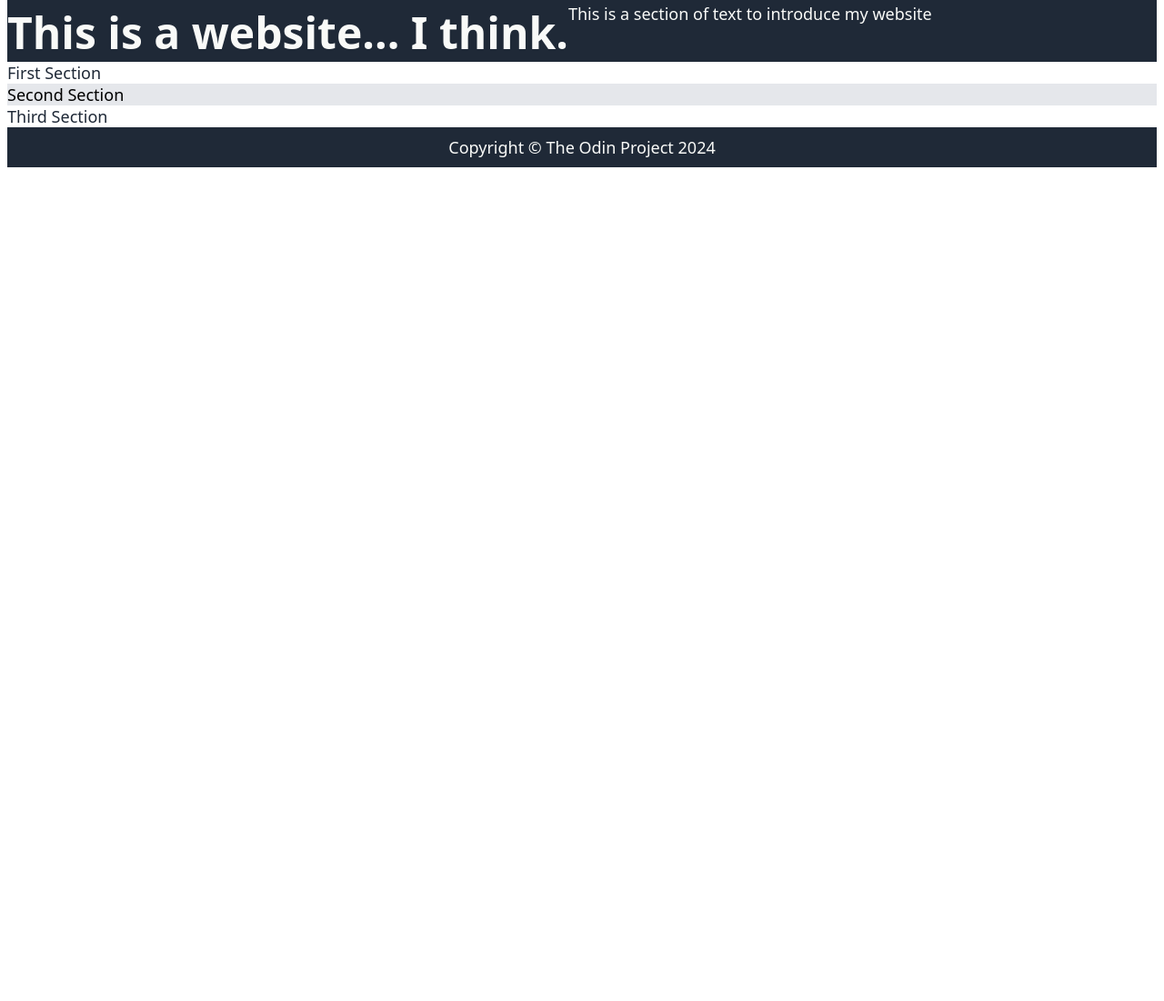
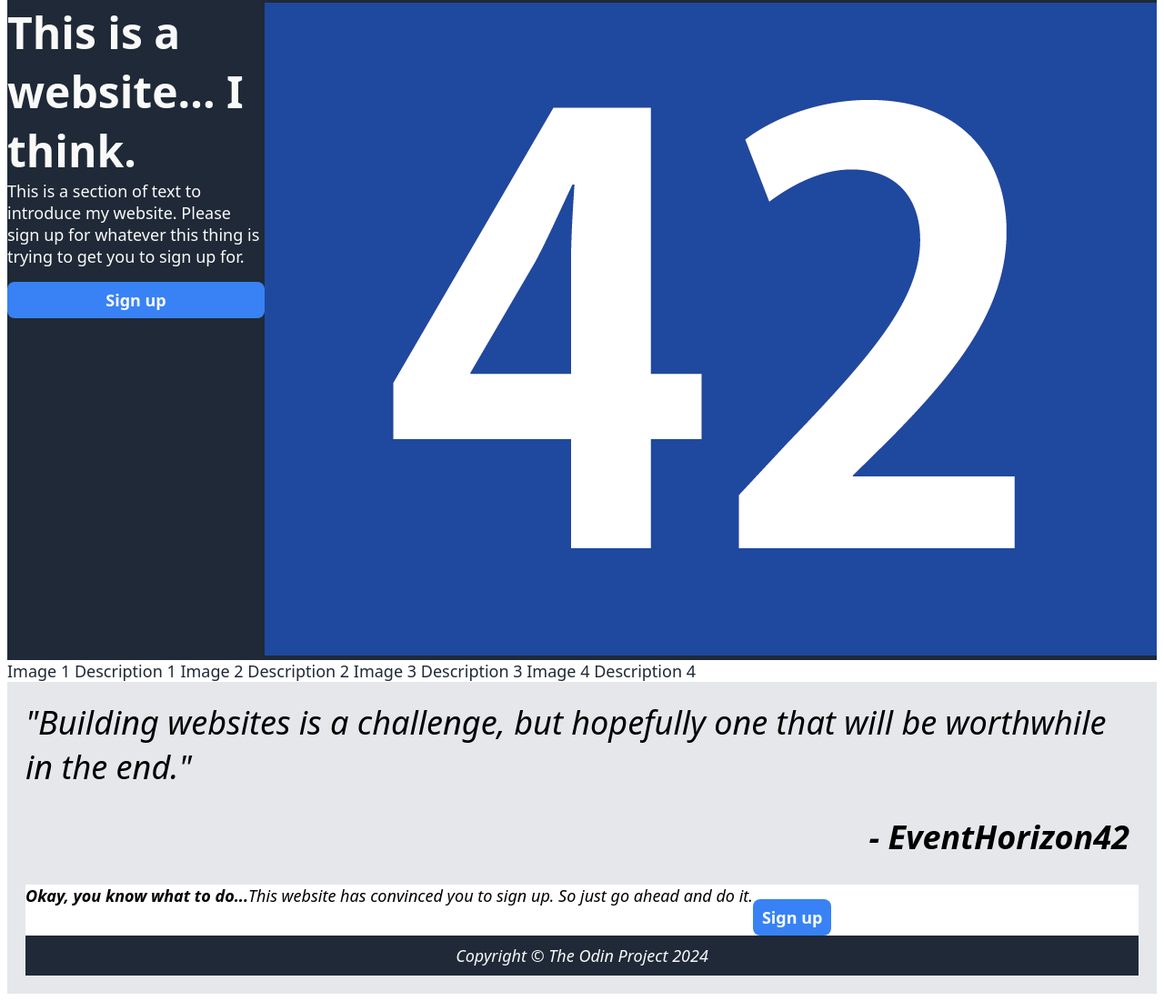
Before and after one commit to EventHorizon42/landing1, a plain HTML site: page index.html in a window 1280 px wide. Shown: the part 101-1202 px from the top of the page at 91% size. Before the commit the page ends 800 px from the top, so only its background shows below. Drawn offline with Linux system fonts and the light colour scheme.

Commit message:
Added content and updated styles

```diff
--- a/index.html
+++ b/index.html
@@ -24,24 +24,46 @@
 
         <!-- Header Area -->
         <div class="header">
-            <div class="title">This is a website... I think.</div>
-            <div class="header-blurb">This is a section of text to introduce my website</div>
-            <div class="header-img"></div>
+            <div class="header-left">
+                <div class="title">This is a website... I think.</div>
+                <div class="header-blurb">This is a section of text to introduce my website. Please sign up for whatever this thing is trying to get you to sign up for.</div>
+                <div class="sign-up">Sign up</div>
+            </div>
+            <div class="header-right">
+                <div class="header-img"><img src="img/Number_42_Blue.png"></div>
+            </div>
         </div>
 
         <!-- First Section  -->
         <div class="first">
-            First Section
+            Image 1
+            Description 1
+            Image 2
+            Description 2
+            Image 3
+            Description 3
+            Image 4
+            Description 4
+
         </div>
 
         <!-- Second Section -->
         <div class="second">
-            Second Section
+            <div class="quote">"Building websites is a challenge, but hopefully one that will be worthwhile in the end."</p>
+            <div class="att">- EventHorizon42</p>
         </div>
 
         <!-- Third Section -->
         <div class="first">
-            Third Section
+            <div class="cta">
+                <div class="cta-left">
+                    <div class="cta-title">Okay, you know what to do...</div>
+                    <div class="cta-text">This website has convinced you to sign up. So just go ahead and do it.</div>
+                </div>
+                <div class="cta-right">
+                    <div class="cta-button">Sign up</div>
+                </div>
+            </div>
         </div>
 
         <!-- Footer Bar -->
--- a/style.css
+++ b/style.css
@@ -46,9 +46,20 @@ li {
   color: #f9faf8;
   background: #1F2937;
   display: flex;
+  flex: 1;
 
 
 }
+
+.header .header-left {
+  color: #f9faf8;
+
+}
+
+.header .header-right {
+
+}
+
 
 .header .title {
   color: #f9faf8;
@@ -62,6 +73,27 @@ li {
 
 }
 
+.header .sign-up {
+  color: #f9faf8;
+  font-weight: 900;
+  border: none;
+  border-radius: 8px;
+  background: #3882F6;
+  padding: 8px 10px;
+  margin-top: 16px;
+  display: flex;
+  justify-content: center;
+
+
+
+}
+
+.header .header-img {
+
+}
+
+
+
 .first  {
   color: #1f2937;
   background: white;
@@ -71,11 +103,61 @@ li {
 
 }
 
+.first .cta {
+  display: flex;
+}
+
+.first .cta-left {
+  display: flex;
+}
+
+.first .cta-title {
+  font-weight: 900;
+}
+
+.first .cta-text {
+
+}
+
+.first .cta-right {
+  display: flex;
+}
+
+.first .cta-button {
+  color: #f9faf8;
+  font-weight: 900;
+  font-style: normal;
+  border-radius: 8px;
+  background: #3882F6;
+  padding: 8px 10px;
+  margin-top: 16px;
+  display: flex;
+  justify-content: center;
+}
 
 .second  {
   color:rgb(0, 0, 0);
   background: #e5e7eb;
   display: flex;
+  padding: 10px;
+
+}
+
+.second .quote {
+  text-align: left;
+  font-style: italic;
+  font-size: 36px;
+  padding: 10px;
+
+
+
+}
+
+.second .att {
+  text-align: right;
+  font-weight: 900;
+  font-size: 36px;
+  padding: 10px;
 
 
 }
```
